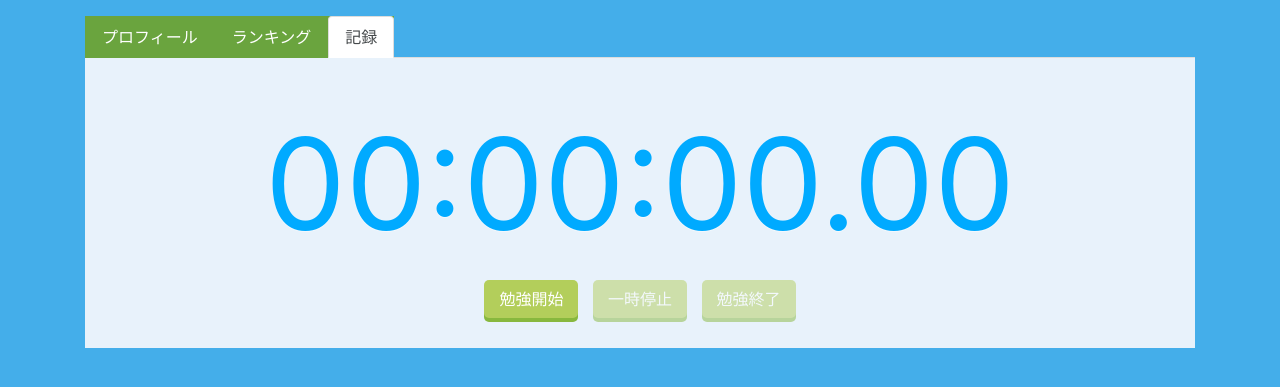
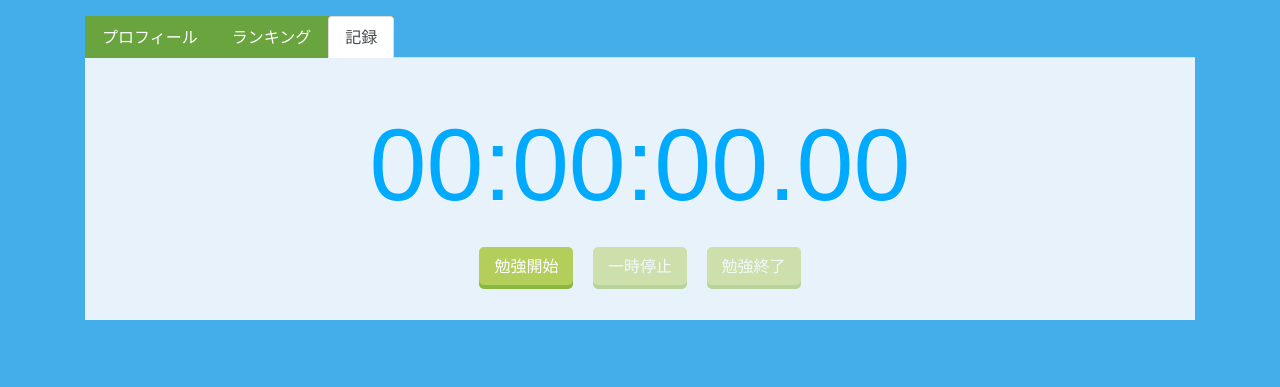
Before and after one commit to tetsu31415/StudyRival, a Django app: page /timer/ in a window 1280 px wide. Shown: the part 56-443 px from the top of the page. Run offline with Django 3.2, Linux system fonts and the light colour scheme; the visitor is signed in with stand-in values (Sample User, id 1); some libraries are stand-ins or nearby versions.

Commit message:
タイマーのレイアウトの微調整 タイマーの数字を等幅フォントに変更した

```diff
--- a/static/css/main.css
+++ b/static/css/main.css
@@ -20,7 +20,8 @@ body {
 }
 #timerText {
     color: #00aaff;
-    font-size: 128px;
+    font-size: 8vmax;
+    font-family: sans-serif;
     text-shadow: 0 1px 0 rgba(255, 255, 255, 0.5);
 }
 .btn {
@@ -32,6 +33,7 @@ body {
     color: #fff;
     background: #b3ce5b;
     cursor: pointer;
+    margin: 5px;
 }
 .btn + .btn {
     margin-left: 10px;
```
